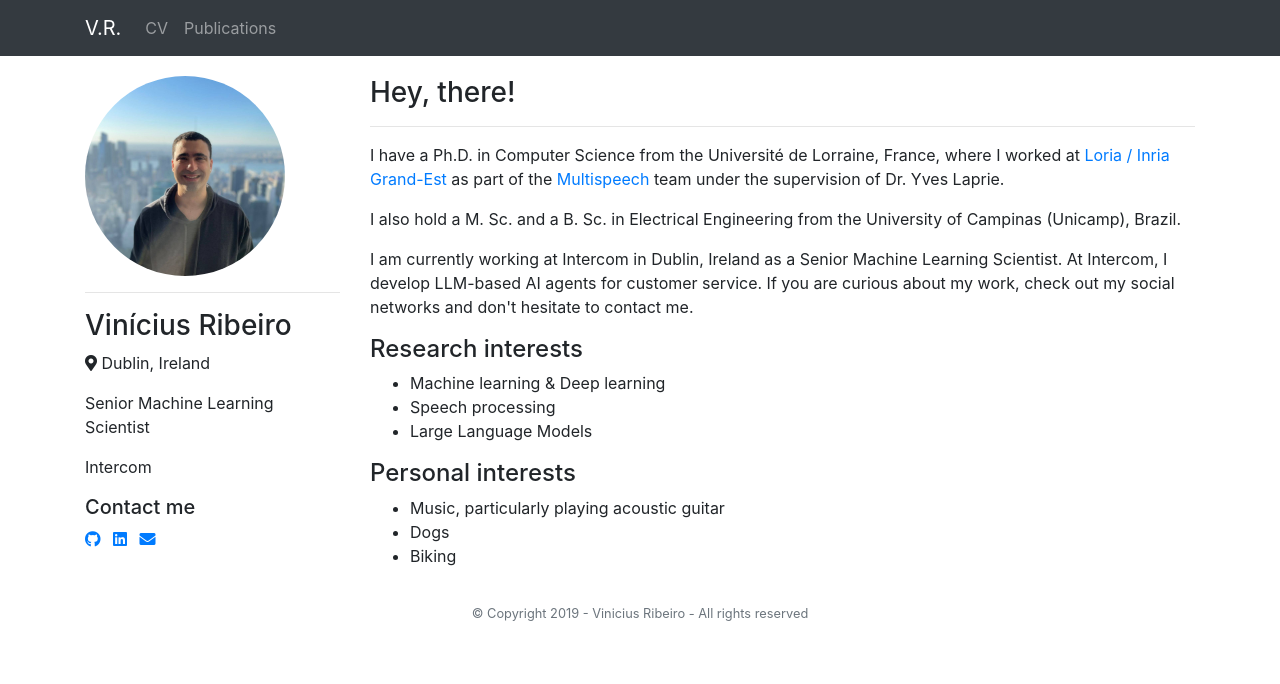
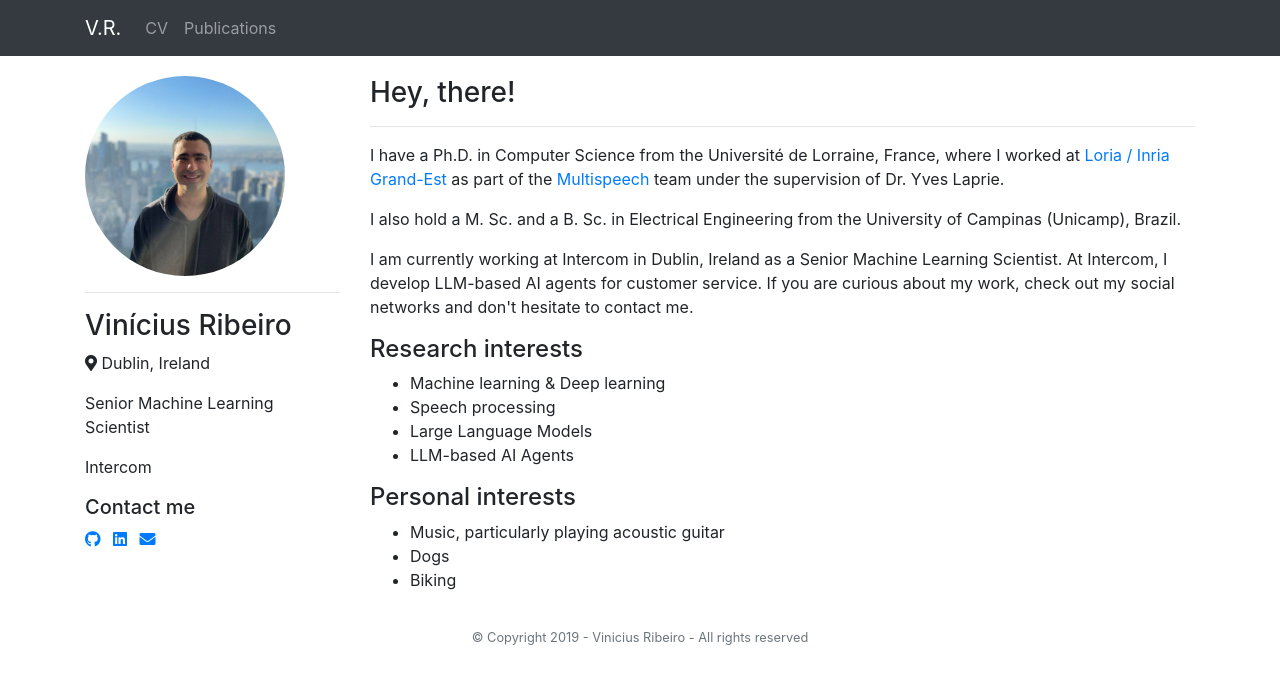
Before and after one commit to vribeiro1/vribeiro1.github.io, a Jekyll site: the page built from index.md, in a window 1280 px wide. Shown: the top 684 px of the page. Built offline with Jekyll 4.4.1, drawn with Linux system fonts in a browser that asks for light colours; nearby versions of some CDN libraries.

Commit message:
update interests

```diff
--- a/_layouts/home.html
+++ b/_layouts/home.html
@@ -32,6 +32,7 @@ layout: default
             <li>Machine learning & Deep learning</li>
             <li>Speech processing</li>
             <li>Large Language Models</li>
+            <li>LLM-based AI Agents</li>
         </ul>
 
         <h4>Personal interests</h4>
```
